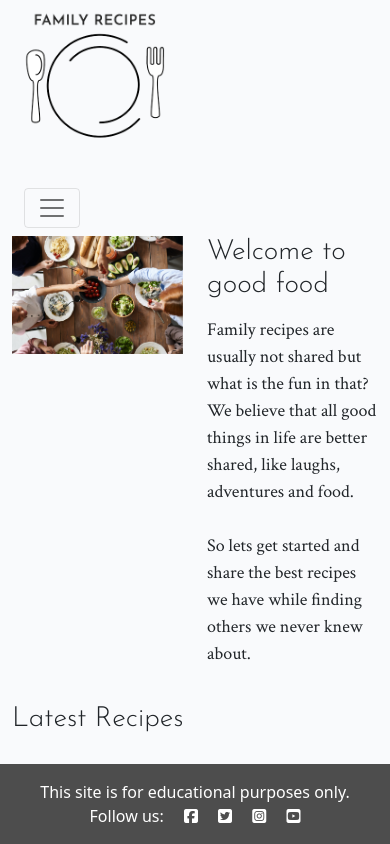
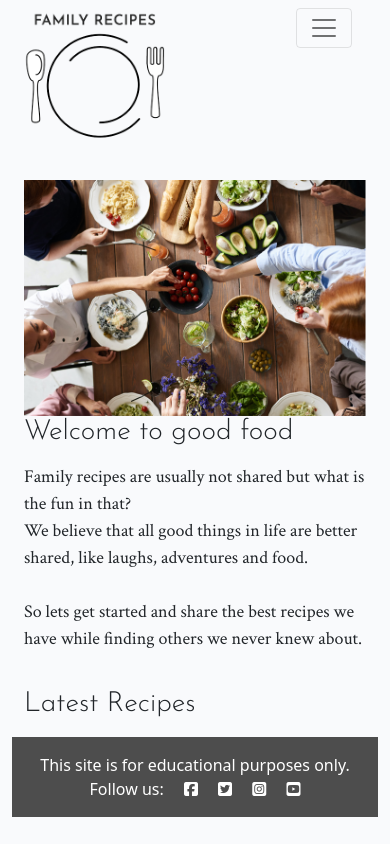
Before and after one commit to adrianskelton/adrianproject4, a Django app: page / in a window 390 px wide. Run offline with Django 3.2, Linux system fonts and the light colour scheme; some libraries are stand-ins or nearby versions.

Commit message:
fix responsiveness content now stacked vertically on smaller screen sizes

```diff
--- a/recipe/views.py
+++ b/recipe/views.py
@@ -32,6 +32,15 @@ def like_recipe(request, pk):
 def home(request):
     return render(request, 'index.html')
 
+    latest_recipes = Recipe.objects.order_by('-date')[:5]
+
+    context = {
+        'new_section_data': latest_recipes,
+        # Include other context variables as needed
+    }
+
+    return render(request, 'your_app/home.html', context)
+
 def recipe_view(request):
     recipes = Recipe.objects.all()
     return render(request, 'recipe.html', {'Recipes': recipes})
--- a/static/css/style.css
+++ b/static/css/style.css
@@ -29,11 +29,13 @@ h1 {
 .logo {
     display: block;
     max-height: 180px;
+    max-width: fit-content;
 }
 
 .logo .mobile {
     display: none;
     max-height: 180px;
+    max-width: fit-content;
   }
 
 header {
--- a/templates/base.html
+++ b/templates/base.html
@@ -30,12 +30,12 @@
             <div class="col-8">
                 <div class="d-flex justify-content-start align-items-left logo"><a
                         href="{% url 'home' %}"><span>
-                            <img src="{% static 'images/logo.png' %}" class="desktop" />
+                            <img src="{% static 'images/logo.png' %}" class="desktop logo" />
                             <img src="{% static 'images/logo-mobile.png' %}" class="mobile" />
                         </span></a>
                           </div>
                 </div>
-            </div>
+
             <div class="col-4 float-right">
                 <nav class="navbar navbar-expand-lg navbar-light container-fluid">
                     <button class="navbar-toggler" type="button" data-bs-toggle="collapse" data-bs-target="#navbarText"
--- a/templates/index.html
+++ b/templates/index.html
@@ -4,10 +4,10 @@
 
 <div class="container-fluid">
     <div class="row">
-        <div class="col-6 justify-content-start">
-            <img src="static/images/hero.png" class="hero">
+        <div class="col-md-6 justify-content-start">
+            <img src="static/images/hero.png" class="hero img-fluid" alt="hero image">
         </div>
-        <div class="col-6">
+        <div class="col-md-6">
             <h1>Welcome to good food</h1>
             <p class="crimson home-writeup">Family recipes are usually not shared but what is the fun in that?
                 <br>We believe that all good things in life are better shared, like laughs, adventures and food.<br><br>
```
